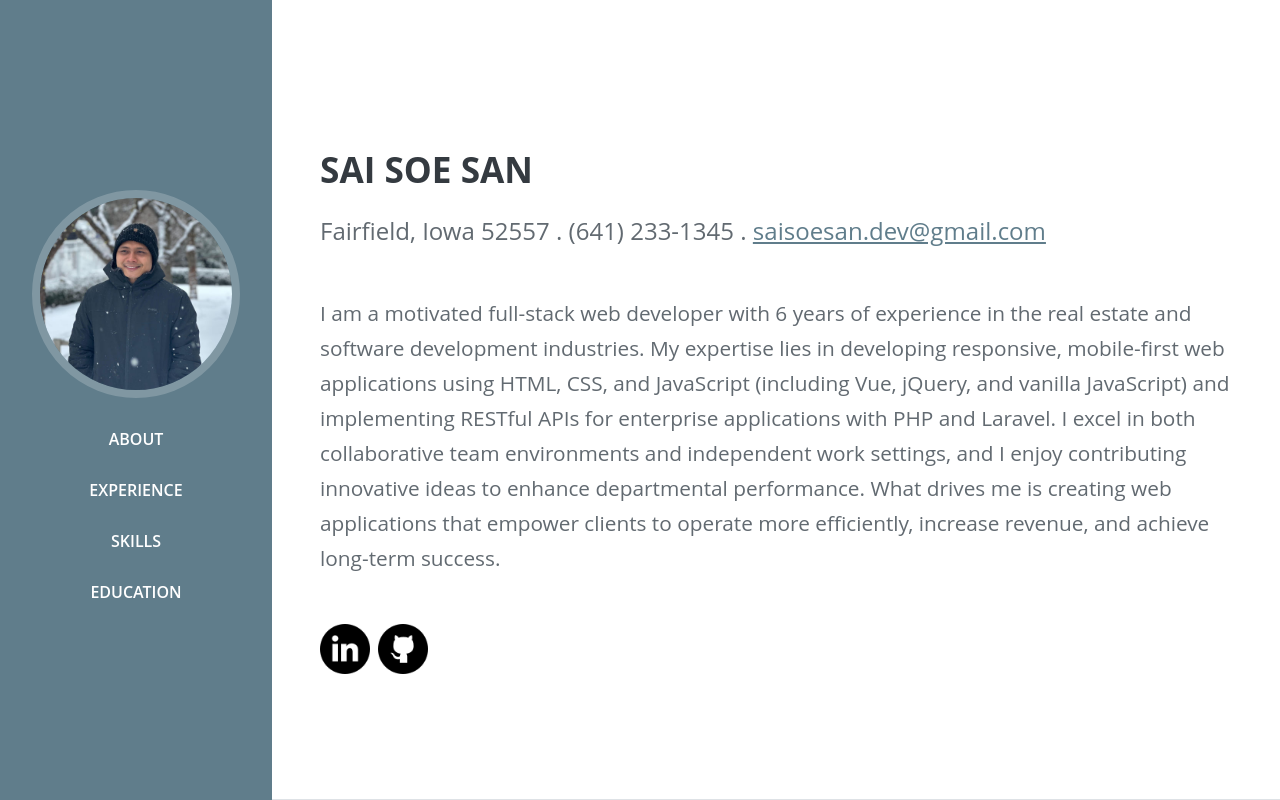
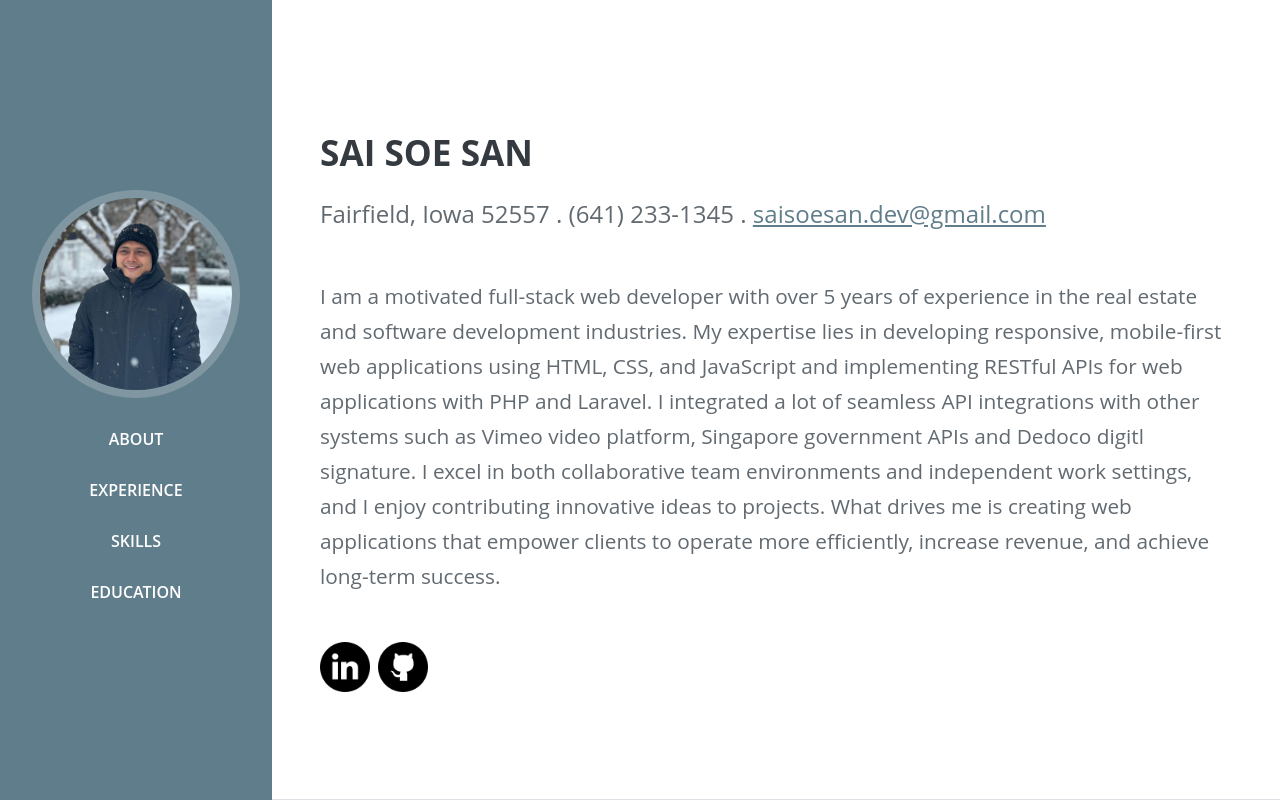
Before and after one commit to SaiSoeSan/portfolio, a Next.js app: page / in a window 1280 px wide. Shown: the top 800 px of the page. Built offline with nearby package versions, Linux system fonts and the light colour scheme.

Commit message:
update summary

```diff
--- a/app/about.tsx
+++ b/app/about.tsx
@@ -11,16 +11,17 @@ const About = () => {
           <a href="mailto:saisoesan.dev@email.com">saisoesan.dev@gmail.com</a>
         </div>
         <p className="mb-5">
-          I am a motivated full-stack web developer with 6 years of experience
-          in the real estate and software development industries. My expertise
-          lies in developing responsive, mobile-first web applications using
-          HTML, CSS, and JavaScript (including Vue, jQuery, and vanilla
-          JavaScript) and implementing RESTful APIs for enterprise applications
-          with PHP and Laravel. I excel in both collaborative team environments
-          and independent work settings, and I enjoy contributing innovative
-          ideas to enhance departmental performance. What drives me is creating
-          web applications that empower clients to operate more efficiently,
-          increase revenue, and achieve long-term success.
+          I am a motivated full-stack web developer with over 5 years of
+          experience in the real estate and software development industries. My
+          expertise lies in developing responsive, mobile-first web applications
+          using HTML, CSS, and JavaScript and implementing RESTful APIs for web
+          applications with PHP and Laravel. I integrated a lot of seamless API
+          integrations with other systems such as Vimeo video platform,
+          Singapore government APIs and Dedoco digitl signature. I excel in both
+          collaborative team environments and independent work settings, and I
+          enjoy contributing innovative ideas to projects. What drives me is
+          creating web applications that empower clients to operate more
+          efficiently, increase revenue, and achieve long-term success.
         </p>
         <ul className="list-inline list-social-icons mb-0">
           <li className="list-inline-item">
```
